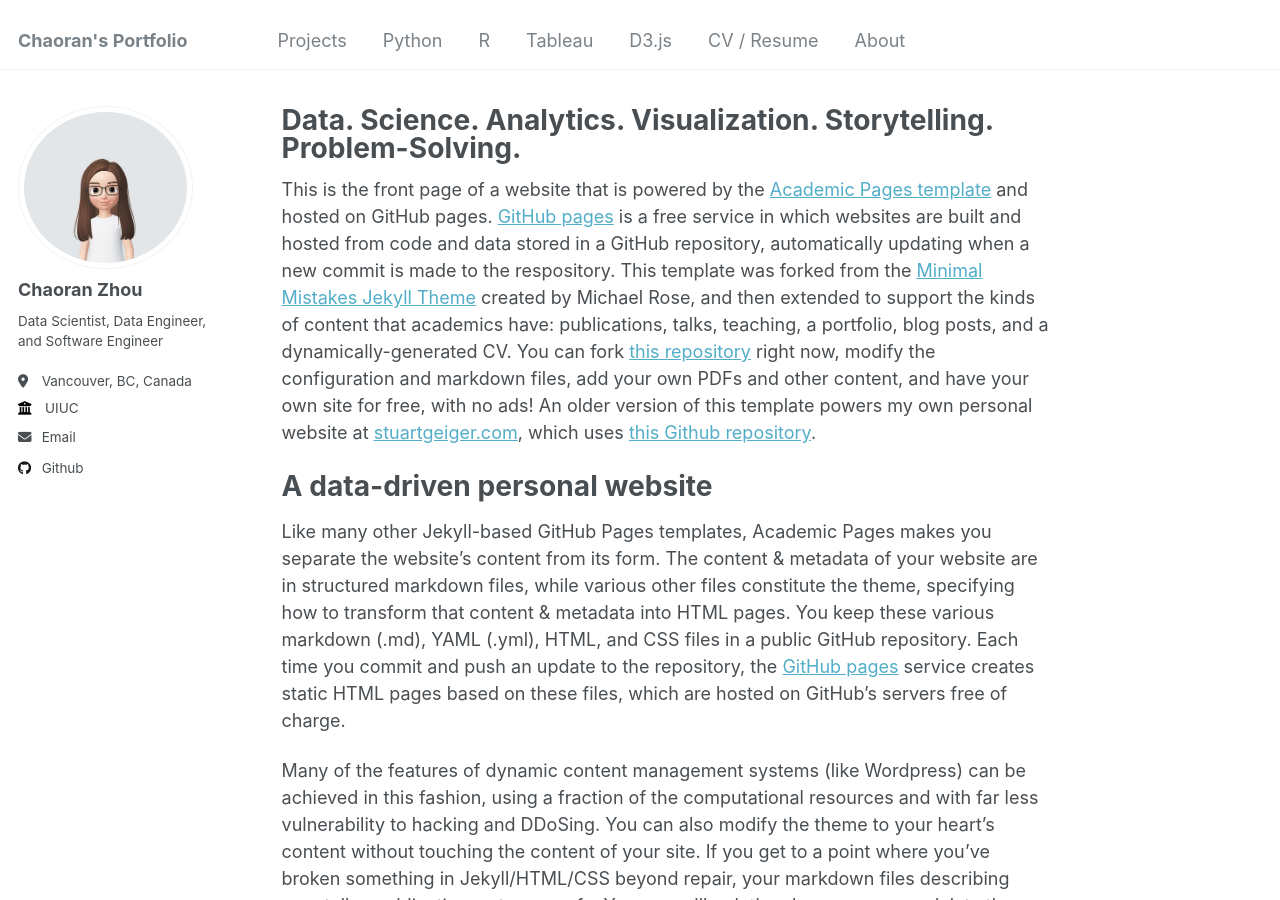
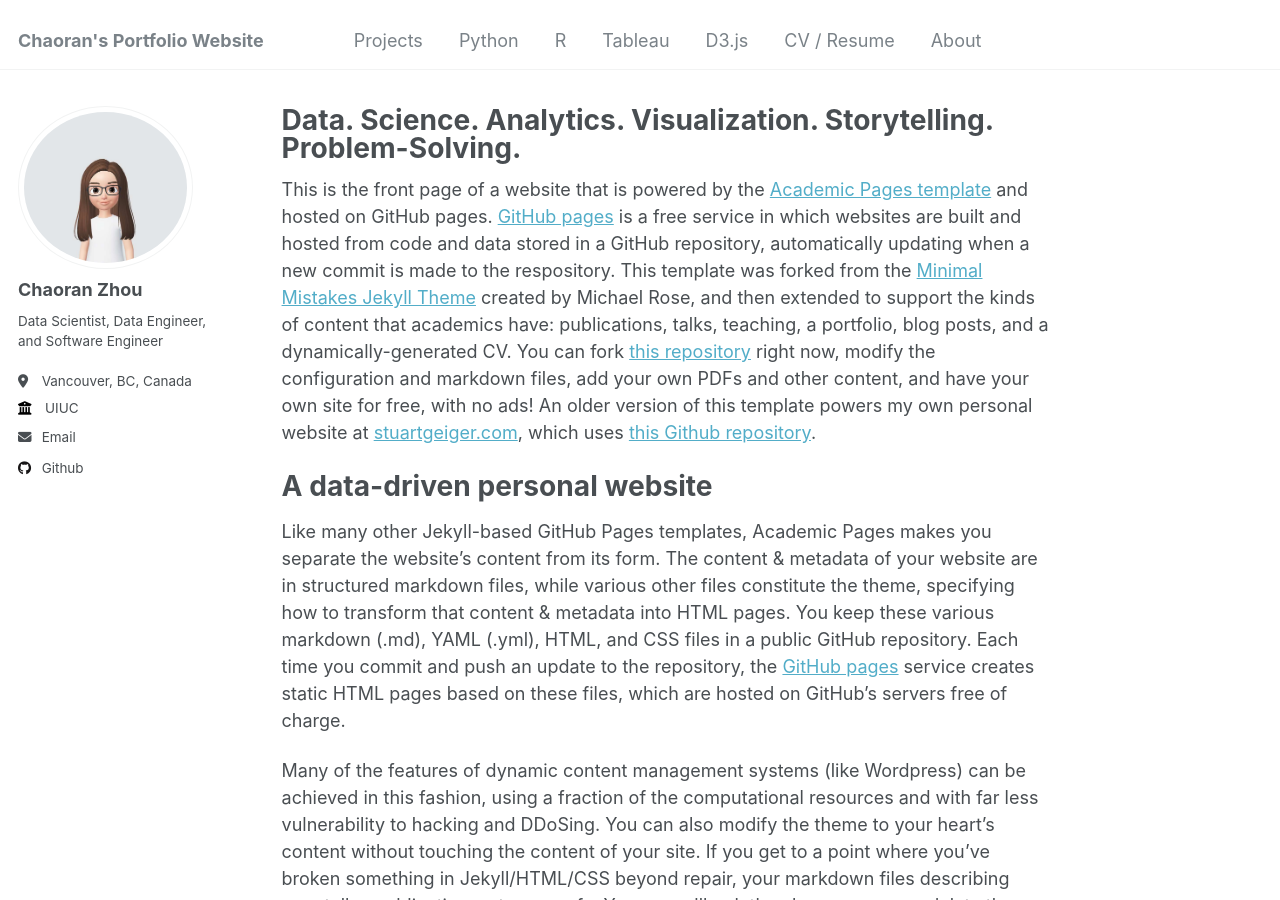
Before and after one commit to ranranrunforit/ranranrunforit.github.io, a Jekyll site: the page built from _pages/about.md, in a window 1280 px wide and 900 px high. Built offline with Jekyll 4.4.1, drawn with Linux system fonts in a browser that asks for light colours.

Commit message:
Update _config.yml

```diff
--- a/_config.yml
+++ b/_config.yml
@@ -8,7 +8,7 @@
 
 # Basic Site Settings
 locale                   : "en-US"
-title                    : "Chaoran's Portfolio"
+title                    : "Chaoran's Portfolio Website"
 title_separator          : "-"
 name                     : &name "Chaoran Zhou"
 description              : &description "personal description"
```
